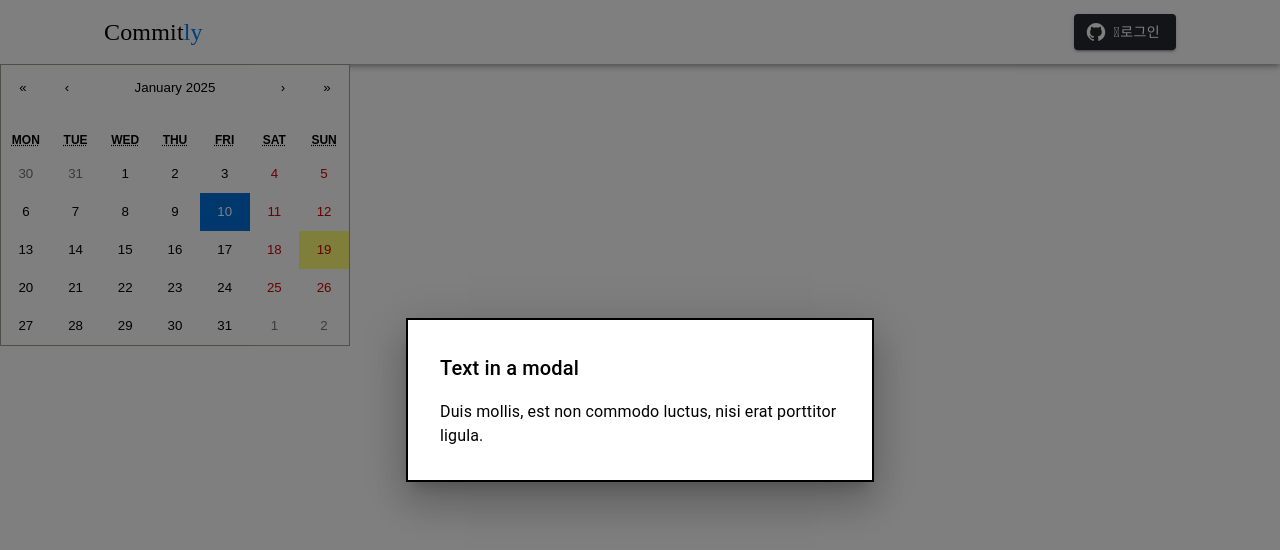
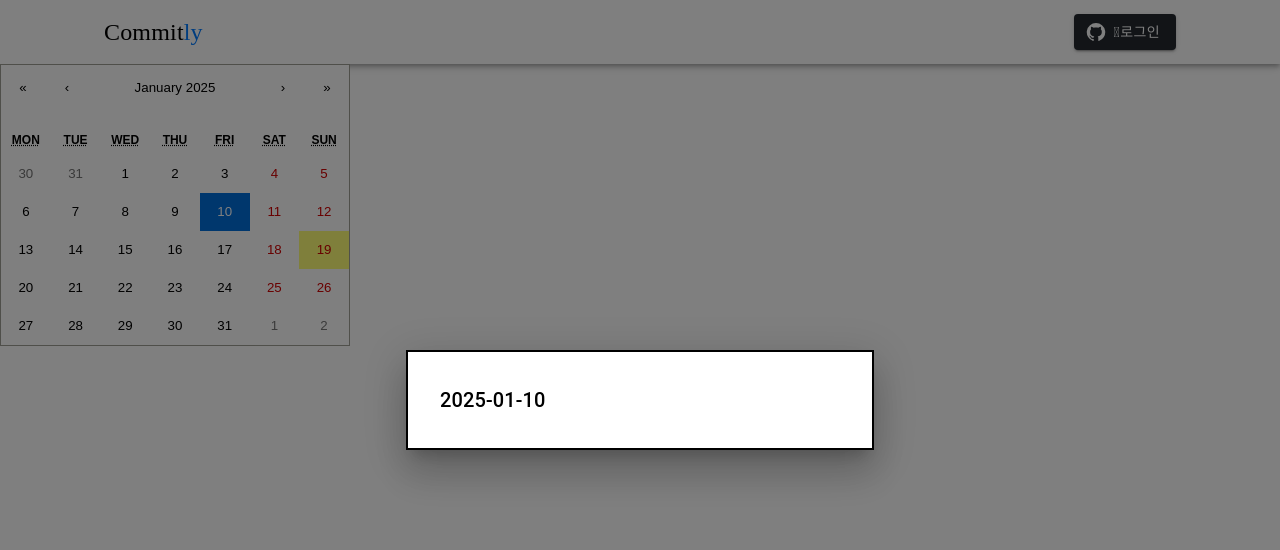
Before and after one commit to Commitly/commitly-web, a React (Create React App) app: page / in a window 1280 px wide. Both pictures are taken after a click on the button "10". Shown: the top 550 px of the page. Built offline with nearby package versions, Linux system fonts and the light colour scheme; no server answers; a web font is replaced by a local one.

Commit message:
feat:  ISO 8601 날짜 형식으로 띄우기

```diff
--- a/src/components/modal/GPTModalComponent.tsx
+++ b/src/components/modal/GPTModalComponent.tsx
@@ -1,11 +1,17 @@
 import React from 'react';
+import Box from '@mui/material/Box';
+import { Typography } from '@mui/material';
+import { Day } from '../../types/day/Day';
 
 
-function GPTModalComponent() {
+function GPTModalComponent(day: Day) {
     return (
-        <div>
-            <h1>GPTModalComponent</h1>
-        </div>
+        <Box>
+            <Typography id="modal-modal-title" variant="h6" component="h2">
+            {day.date.toISOString().split('T')[0]}
+
+            </Typography>
+        </Box>
     )
 }
 
--- a/src/pages/calender/CalendarPage.tsx
+++ b/src/pages/calender/CalendarPage.tsx
@@ -5,7 +5,8 @@ import Box from '@mui/material/Box';
 import Button from '@mui/material/Button';
 import Typography from '@mui/material/Typography';
 import Modal from '@mui/material/Modal';
-
+import GPTModalComponent from '../../components/modal/GPTModalComponent';
+import { Day } from '../../types/day/Day';
 
 const style = {
   position: 'absolute',
@@ -42,12 +43,7 @@ function CalendarPage() {
         aria-describedby="modal-modal-description"
       >
         <Box sx={style}>
-          <Typography id="modal-modal-title" variant="h6" component="h2">
-            Text in a modal
-          </Typography>
-          <Typography id="modal-modal-description" sx={{ mt: 2 }}>
-            Duis mollis, est non commodo luctus, nisi erat porttitor ligula.
-          </Typography>
+          <GPTModalComponent date={value}/>
         </Box>
       </Modal>
     </Box>
--- /dev/null
+++ b/src/types/day/Day.ts
@@ -0,0 +1,3 @@
+export interface Day {
+    date: Date;
+  }
```
